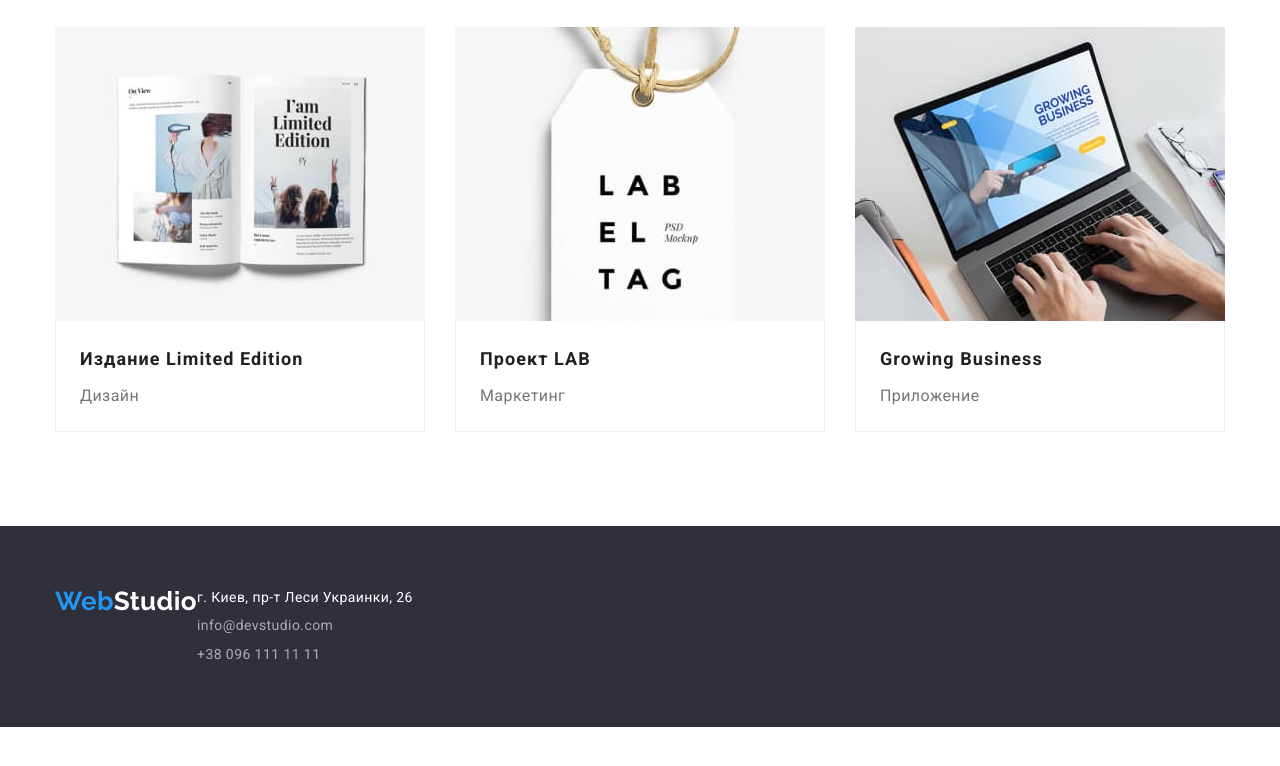
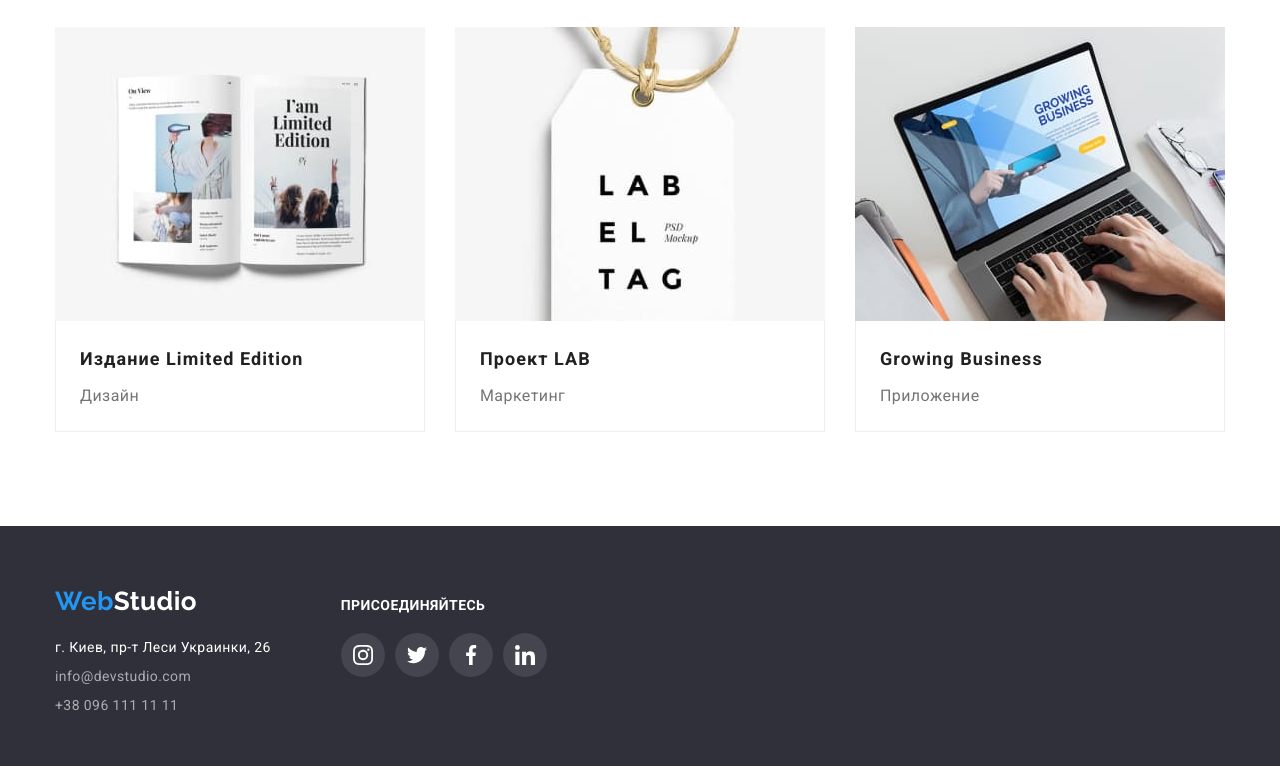
Before and after one commit to Nikolay-Tymoshchuk/goit-markup-hw-04, a plain HTML site: page portfolio.html in a window 1280 px wide. Shown: the part 1106-1872 px from the top of the page. Before the commit the page ends 1833 px from the top, so only its background shows below. Drawn offline with nearby package versions, Linux system fonts and the light colour scheme.

Commit message:
include footer to portfolio

```diff
--- a/css/styles.css
+++ b/css/styles.css
@@ -64,7 +64,12 @@ img {
   margin: 0 auto;
 }
 
-/* Header */
+.section {
+  padding-top: 94px;
+  padding-bottom: 94px;
+}
+
+/*========================================Header start here==========================================*/
 
 .header-border {
   border-bottom: 1px solid #ececec;
@@ -77,7 +82,7 @@ img {
   align-items: center;
 }
 
-/* Logo */
+/* =======================Logo============================ */
 
 .logo {
   text-decoration: unset;
@@ -92,7 +97,7 @@ img {
   color: var(--accent-color);
 }
 
-/* Main navigation */
+/* ==================Main navigation====================== */
 
 .site-nav {
   display: flex;
@@ -149,11 +154,9 @@ img {
   color: var(--accent-color);
 }
 
-.section {
-  padding-top: 94px;
-  padding-bottom: 94px;
-}
-/* Hero title*/
+/*========================================Header end here==========================================*/
+
+/*========================================Hero start here=========================================*/
 
 .hero {
   background-color: #c4c4c4;
@@ -177,7 +180,7 @@ img {
   margin: 0 0 30px;
 }
 
-/* Hero button */
+/* ========================Hero button=======================*/
 
 .hero > .hero-button {
   color: #ffffff;
@@ -196,7 +199,9 @@ img {
   border-radius: 4px;
 }
 
-/* Features section */
+/*========================================Hero end here=========================================*/
+
+/*=================================Features section start here================================== */
 
 .features .thumb {
   padding: 25px 100px;
@@ -233,7 +238,9 @@ img {
   margin-left: 30px;
 }
 
-/* Occupation section */
+/*=================================Features section end here================================== */
+
+/* ===============================Occupation section start here=================================*/
 
 .section.occupation {
   padding-top: 0px;
@@ -251,7 +258,9 @@ img {
   margin-left: 30px;
 }
 
-/* Our tem section */
+/* ===============================Occupation section end here=================================*/
+
+/* =================================Our tem section start here================================= */
 
 .team {
   background-color: var(--middle-bgkolor);
@@ -310,7 +319,10 @@ img {
   background-color: var(--accent-color);
   fill: var(--primary-bgcolor);
 }
-/* ======================REGULAR CUSTOMERS STARTS HERE============================================== */
+
+/* ====================================Our tem section end here===================================== */
+
+/* ===============================REGULAR CUSTOMERS START HERE============================================== */
 
 .customers .customers-list {
   display: flex;
@@ -338,7 +350,9 @@ img {
   fill: var(--accent-color);
 }
 
-/* Footer */
+/* ===============================REGULAR CUSTOMERS END HERE============================================== */
+
+/* ======================================Footer start here==================================================*/
 
 .bottom {
   padding-top: 60px;
@@ -418,9 +432,11 @@ img {
   margin-bottom: 20px;
 }
 
-/* PORTFOLIO PAGE PORTFOLIO PAGE PORTFOLIO PAGE PORTFOLIO PAGE PORTFOLIO PAGE PORTFOLIO PAGE */
+/* ============================================Footer end here=====================================================*/
 
-/* Works filter */ /* Works filter */ /* Works filter */ /* Works filter */ /* Works filter */
+/* ========================================PORTFOLIO PAGE START HERE ================================================*/
+
+/* ======================================Works filter start here============================================= */
 
 .filter-list {
   display: flex;
@@ -454,7 +470,9 @@ img {
   box-shadow: var(--item-shadow);
 }
 
-/* Works examples */ /* Works examples */ /* Works examples */ /* Works examples */
+/* ======================================Works filter end here============================================= */
+
+/* =====================================Works examples start here============================================*/
 
 .filter-items {
   display: flex;
@@ -507,3 +525,5 @@ img {
 
   margin: 4px 0 0;
 }
+
+/* =====================================Works examples end here============================================*/
--- a/portfolio.html
+++ b/portfolio.html
@@ -17,7 +17,7 @@
   </head>
 
   <body>
-    <!--Header--><!--Header--><!--Header--><!--Header--><!--Header--><!--Header--><!--Header--><!--Header-->
+    <!------------------------------------Header start here------------------------------------------------->
 
     <header class="header-border">
       <div class="container top-bar">
@@ -40,14 +40,16 @@
       </div>
     </header>
 
-    <!--Main section--><!--Main section--><!--Main section--><!--Main section--><!--Main section-->
+    <!-------------------------------------Header end here--------------------------------------------------->
+
+    <!----------------------------------Main section start here---------------------------------------------->
 
     <main>
       <section class="section portfolio">
         <div class="container">
           <h1 hidden>Наши работы</h1>
 
-          <!-- Works filter -->
+          <!-----------------------------------Works filter------------------------------------------->
 
           <ul class="filter-list list">
             <li class="list-item"><button type="button" class="filter-button">Все</button></li>
@@ -63,7 +65,7 @@
             </li>
           </ul>
 
-          <!-- Works examples -->
+          <!------------------------------------- Works examples ---------------------------------------->
 
           <ul class="filter-items list">
             <li class="list-item">
@@ -176,10 +178,13 @@
       </section>
     </main>
 
-    <!--Footer-->
+    <!----------------------------------Main section end here---------------------------------------------->
+
+    <!-------------------------------------Footer start here------------------------------------------------>
 
     <footer class="section bottom">
       <div class="container bottom-shell">
+        <div class="adress-shell">
           <a href="./index.html" class="logo"><span class="logo-first">Web</span>Studio</a>
           <address>
             <ul class="bottom-list list">
@@ -187,8 +192,8 @@
                 <a
                   href="https://www.google.com.ua/maps/place/%D0%B1%D1%83%D0%BB.+%D0%9B%D0%B5%D1%81%D0%B8+%D0%A3%D0%BA%D1%80%D0%B0%D0%B8%D0%BD%D0%BA%D0%B8,+26,+%D0%9A%D0%B8%D0%B5%D0%B2,+02000/@50.4267174,30.5365151,17.56z/data=!4m5!3m4!1s0x40d4cf0e033ecbe9:0x57a4dffefec77da0!8m2!3d50.4265807!4d30.538386?hl=ru"
                   class="map-address link"
-                >г. Киев, пр-т Леси Украинки, 26</a
-              >
+                  >г. Киев, пр-т Леси Украинки, 26
+                </a>
               </li>
               <li class="list-item">
                 <a href="mailto:info@devstudio.com" class="mailphone link">info@devstudio.com</a>
@@ -199,6 +204,48 @@
             </ul>
           </address>
         </div>
+        <div class="join-us">
+          <h3 class="join-us-title">присоединяйтесь</h3>
+          <ul class="links-list list">
+            <li class="sublist-item">
+              <a href="https://www.instagram.com/" class="link">
+                <div class="sublist-shell">
+                  <svg class="icon-socialnet" width="20px" height="20px">
+                    <use href="./images/symbol-defs.svg#icon-instagram"></use>
+                  </svg>
+                </div>
+              </a>
+            </li>
+            <li class="sublist-item">
+              <a href="https://twitter.com/" class="link">
+                <div class="sublist-shell">
+                  <svg class="icon-socialnet" width="20px" height="20px">
+                    <use href="./images/symbol-defs.svg#icon-twitter"></use>
+                  </svg>
+                </div>
+              </a>
+            </li>
+            <li class="sublist-item">
+              <a href="https://www.facebook.com/" class="link">
+                <div class="sublist-shell">
+                  <svg class="icon-socialnet" width="20px" height="20px">
+                    <use href="./images/symbol-defs.svg#icon-facebook"></use>
+                  </svg>
+                </div>
+              </a>
+            </li>
+            <li class="sublist-item">
+              <a href="https://linkedin.com/" class="link">
+                <div class="sublist-shell">
+                  <svg class="icon-socialnet" width="20px" height="20px">
+                    <use href="./images/symbol-defs.svg#icon-linkedin"></use>
+                  </svg>
+                </div>
+              </a>
+            </li>
+          </ul>
+        </div>
+      </div>
     </footer>
   </body>
 </html>
```
Also changed, not shown: index.html (+24 -7 lines). Lines whose indentation alone changed are shown as unchanged.
